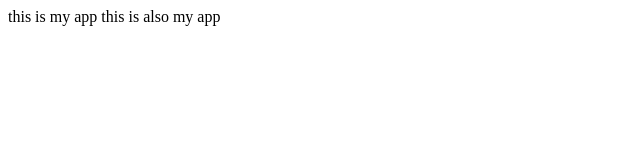
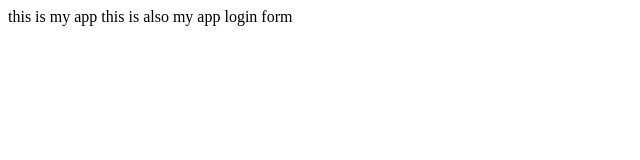
Before and after one commit to supriyam99/myapp, a plain HTML site: page index.html in a window 1280 px wide. Shown: the full height of the page, 0-640 px from the left. Drawn offline with Linux system fonts and the light colour scheme.

Commit message:
login form

```diff
--- /dev/null
+++ b/div1/app1.js
@@ -0,0 +1 @@
+console.log("app1");
--- a/index.html
+++ b/index.html
@@ -7,5 +7,6 @@
   <body>
     this is my app
     this is also my app
+    login form
   </body>
 </html>
```
Also changed, not shown: login.html (added, +1 -0 lines), 1 other file.
